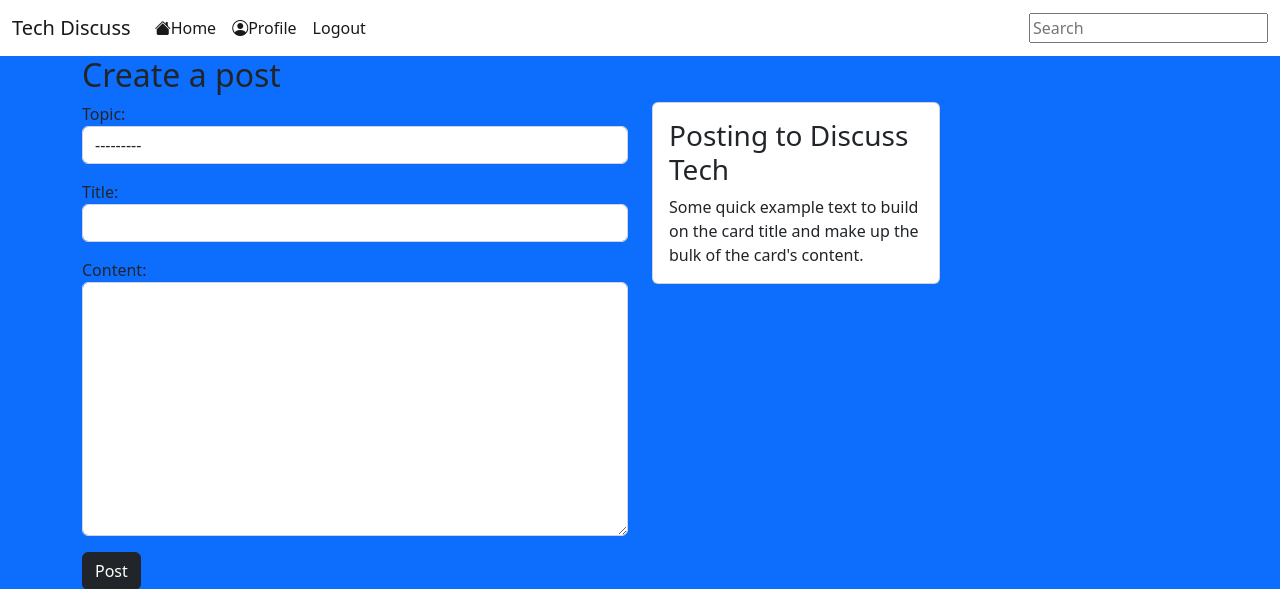
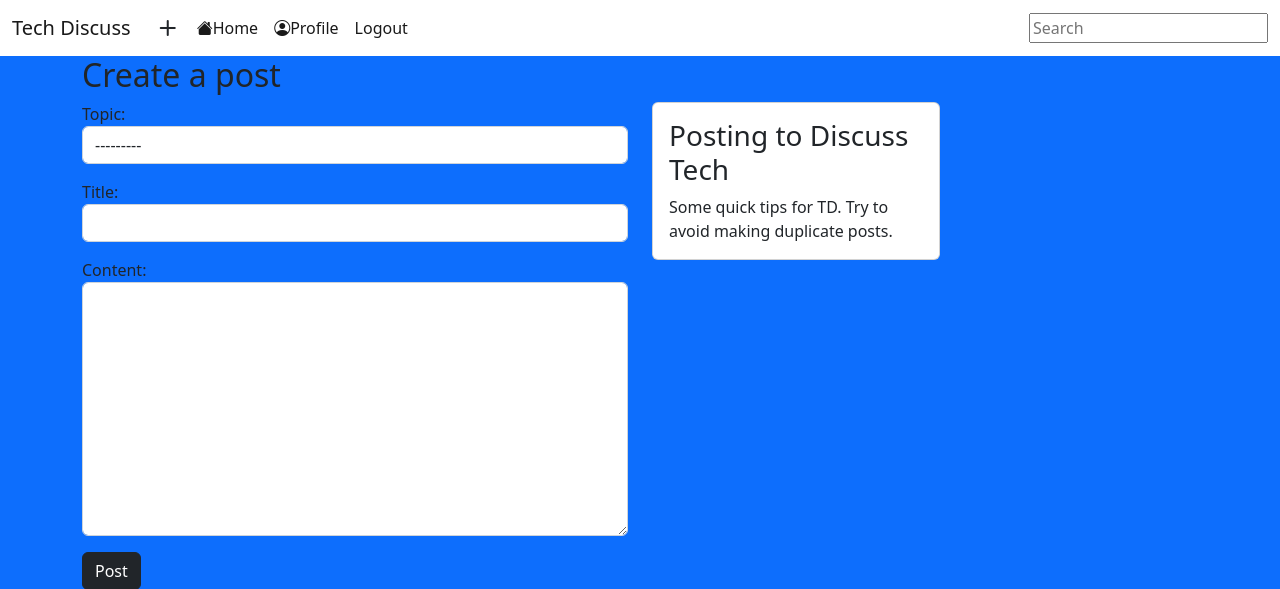
Before and after one commit to Awoyalejohn/Newsit, a Django app: page /post_create/ in a window 1280 px wide. Shown: the top 589 px of the page. Run offline with Django 4.2, Linux system fonts and the light colour scheme; a user stored in the database is signed in; tables that the repository leaves empty hold one stand-in row (values such as "Sample post").

Commit message:
Add new post button and removed some dummy text

```diff
--- a/templates/base.html
+++ b/templates/base.html
@@ -18,6 +18,9 @@
       <nav class="navbar navbar-expand-lg navbar-light bg-white">
         <div class="container-fluid">
             <a class="navbar-brand" href="{% url 'home' %}">Tech Discuss</a>
+            {% if user.is_authenticated %}
+            <a href="{% url 'post_create' %}" class="btn btn-white"><i class="bi bi-plus-lg"></i></a>
+            {% endif %}
             <button class="navbar-toggler" type="button" data-bs-toggle="collapse" data-bs-target="#navbarText"
                 aria-controls="navbarText" aria-expanded="false" aria-label="Toggle navigation">
                 <span class="navbar-toggler-icon"></span>
--- a/templates/index.html
+++ b/templates/index.html
@@ -2,9 +2,8 @@
 
 {% block content %}
 {% if request.user.is_authenticated %}
-<h1>Hello {{ request.user }}</h1>
 <!-- Create Post Button -->
-<a href="{% url 'post_create' %}" class="btn btn-dark">Create Post</a>
+<a href="{% url 'post_create' %}" class="btn btn-dark mt-3">Create Post <i class="bi bi-plus-lg"></i></a>
 {% endif %}
 
 
--- a/templates/post_create.html
+++ b/templates/post_create.html
@@ -22,7 +22,7 @@
     <div class="card" style="width: 18rem;">
       <div class="card-body">
         <h3 class="card-title">Posting to Discuss Tech</h3>
-        <p class="card-text">Some quick example text to build on the card title and make up the bulk of the card's content.</p>
+        <p class="card-text">Some quick tips for TD. Try to avoid making duplicate posts.</p>
       </div>
     </div>
 
```
